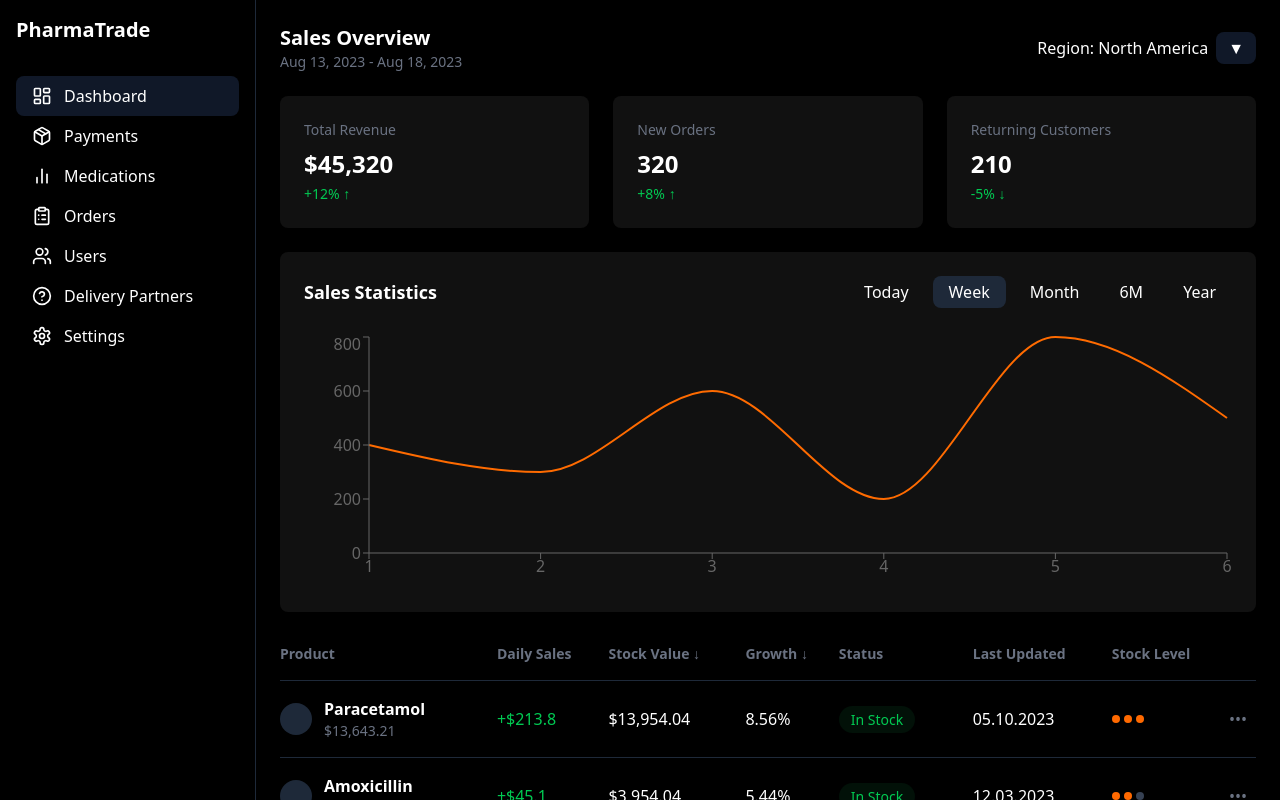
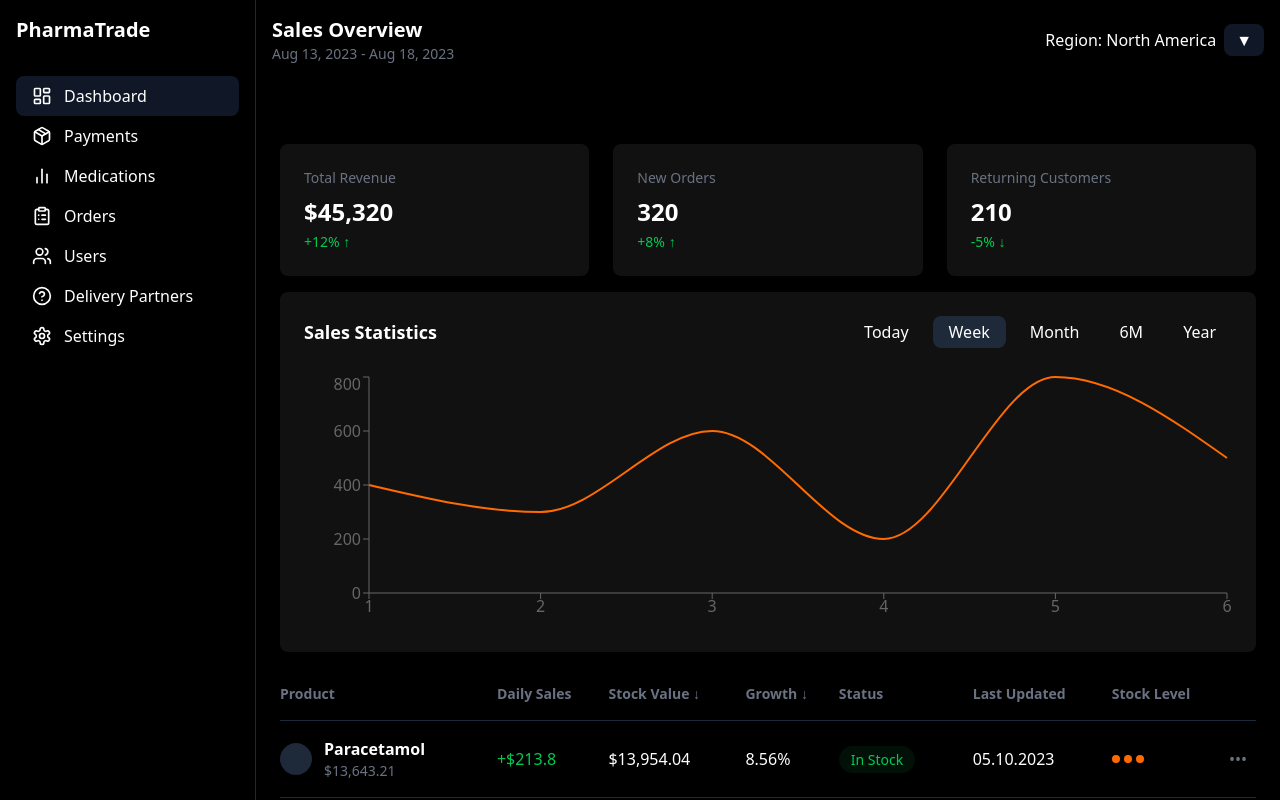
Before and after one commit to johnkrator/medication-order-delivery-system-frontend, a React (Vite) app: page / in a window 1280 px wide. Built offline with nearby package versions, Linux system fonts and the light colour scheme.

Commit message:
components refactor

```diff
--- a/src/App.tsx
+++ b/src/App.tsx
@@ -1,26 +1,10 @@
 import {FC} from "react";
-import {BrowserRouter, Routes, Route} from "react-router-dom";
-import Dashboard from "./pages/Dashboard";
-import PaymentPage from "./pages/PaymentPage.tsx";
-import MedicationPage from "./pages/MedicationPage.tsx";
-import OrdersPage from "./pages/OrdersPage";
-import UsersPage from "./pages/UsersPage.tsx";
-import DeliveryPartnerPage from "./pages/DeliveryPartnerPage.tsx";
-import SettingsPage from "./pages/SettingsPage";
+import {RouterProvider} from "react-router-dom";
+import Routes from "./components/Routes.tsx";
 
 const App: FC = () => {
     return (
-        <BrowserRouter>
-            <Routes>
-                <Route path="/" element={<Dashboard/>}/>
-                <Route path="/payments" element={<PaymentPage/>}/>
-                <Route path="/medications" element={<MedicationPage/>}/>
-                <Route path="/orders" element={<OrdersPage/>}/>
-                <Route path="/users" element={<UsersPage/>}/>
-                <Route path="/deliveries" element={<DeliveryPartnerPage/>}/>
-                <Route path="/settings" element={<SettingsPage/>}/>
-            </Routes>
-        </BrowserRouter>
+        <RouterProvider router={Routes()}/>
     );
 };
 
--- a/src/components/Layout.tsx
+++ b/src/components/Layout.tsx
@@ -1,9 +1,11 @@
-import {FC, useState} from "react";
+import {FC} from "react";
+import {Outlet} from "react-router-dom";
 import {Menu, X} from "lucide-react";
-import {LayoutProps} from "../common/interfaces.ts";
+import {useState} from "react";
 import Sidebar from "./Sidebar.tsx";
+import {DashboardHeader} from "./DashboardHeader.tsx";
 
-const Layout: FC<LayoutProps> = ({children}) => {
+const Layout: FC = () => {
     const [isMobileMenuOpen, setIsMobileMenuOpen] = useState<boolean>(false);
 
     return (
@@ -21,8 +23,11 @@ const Layout: FC<LayoutProps> = ({children}) => {
 
             {/* Main Content */}
             <div className="flex-1 overflow-auto">
+                <div className="p-4 md:p-4">
+                    <DashboardHeader/>
+                </div>
                 <div className="p-4 md:p-6">
-                    {children}
+                    <Outlet/>
                 </div>
             </div>
         </div>
--- /dev/null
+++ b/src/components/Routes.tsx
@@ -0,0 +1,32 @@
+import {createBrowserRouter} from "react-router-dom";
+import Dashboard from "../pages/Dashboard.tsx";
+import Layout from "./Layout.tsx";
+import PaymentPage from "../pages/PaymentPage.tsx";
+import MedicationPage from "../pages/MedicationPage.tsx";
+import OrdersPage from "../pages/OrdersPage.tsx";
+import UsersPage from "../pages/UsersPage.tsx";
+import DeliveryPartnerPage from "../pages/DeliveryPartnerPage.tsx";
+import SettingsPage from "../pages/SettingsPage.tsx";
+
+const Routes = () => {
+    return createBrowserRouter([
+        {
+            path: "/",
+            element: <Layout/>,
+            children: [
+                {
+                    path: "/",
+                    element: <Dashboard/>
+                },
+                {path: "payments", element: <PaymentPage/>},
+                {path: "medications", element: <MedicationPage/>},
+                {path: "orders", element: <OrdersPage/>},
+                {path: "users", element: <UsersPage/>},
+                {path: "deliveries", element: <DeliveryPartnerPage/>},
+                {path: "settings", element: <SettingsPage/>},
+            ]
+        }
+    ]);
+};
+
+export default Routes;
--- a/src/pages/Dashboard.tsx
+++ b/src/pages/Dashboard.tsx
@@ -1,18 +1,14 @@
 import {FC, useState} from "react";
-import Layout from "../components/Layout";
 import SalesChart from "../components/SalesChart";
-import InventoryTable from "../components/InventoryRow.tsx";
-import {DashboardHeader} from "../components/DashboardHeader.tsx";
-import {StatCard} from "../components/StatCard.tsx";
+import InventoryTable from "../components/InventoryRow";
+import {StatCard} from "../components/StatCard";
 
 const Dashboard: FC = () => {
     const [selectedTimeRange, setSelectedTimeRange] = useState<string>("Last week");
 
     return (
-        <Layout>
-            <DashboardHeader/>
-
-            <div className="grid grid-cols-1 md:grid-cols-3 gap-6 my-6">
+        <>
+            <div className="grid grid-cols-1 md:grid-cols-3 gap-6 my-4">
                 <StatCard title="Total Revenue" value="$45,320" change="+12%" percentage="↑"/>
                 <StatCard title="New Orders" value="320" change="+8%" percentage="↑"/>
                 <StatCard title="Returning Customers" value="210" change="-5%" percentage="↓"/>
@@ -20,7 +16,7 @@ const Dashboard: FC = () => {
 
             <SalesChart selectedTimeRange={selectedTimeRange} setSelectedTimeRange={setSelectedTimeRange}/>
             <InventoryTable/>
-        </Layout>
+        </>
     );
 };
 
```
